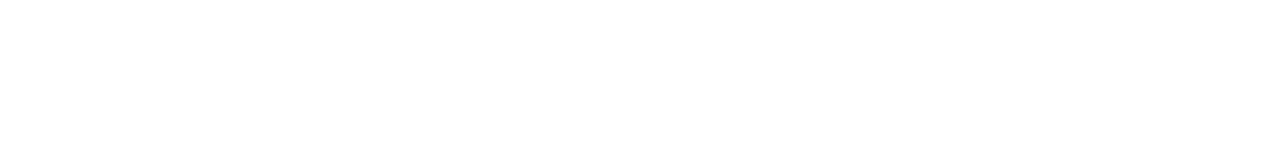
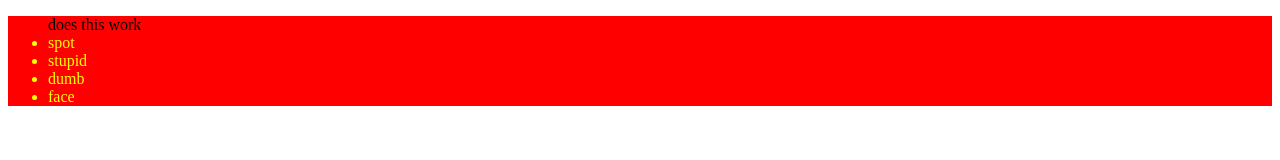
Before and after one commit to ColCoutts/layout-components, a website built with webpack: page src/index.html in a window 1280 px wide. Built offline with nearby package versions, Linux system fonts and the light colour scheme.

Commit message:
updated settings

```diff
--- /dev/null
+++ b/src/index.css
@@ -0,0 +1,17 @@
+.dogs {
+  background-color: red;
+
+  li {
+    color: yellow;
+
+    &:hover {
+      color: aqua;
+    }
+  }
+
+}
+
+/* create global variable */
+/* :global(.dogs) {
+  background-color: red;
+} */
--- a/src/index.html
+++ b/src/index.html
@@ -7,6 +7,6 @@
   <title>Webpack</title>
 </head>
 <body>
-
+  <div id="root" class="dogs"></div>
 </body>
 </html>
--- a/src/index.js
+++ b/src/index.js
@@ -1 +1,15 @@
-console.log('hi');
+import styles from './index.css';
+
+const root = document.getElementById('root');
+const ul = document.createElement('ul');
+ul.className = styles.dogs;
+ul.textContent = 'does this work';
+
+const dogs = ['spot', 'stupid', 'dumb', 'face'];
+
+dogs.forEach(dog => {
+  const li = document.createElement('li');
+  li.textContent = dog;
+  ul.appendChild(li);
+  root.appendChild(ul);
+});
```
